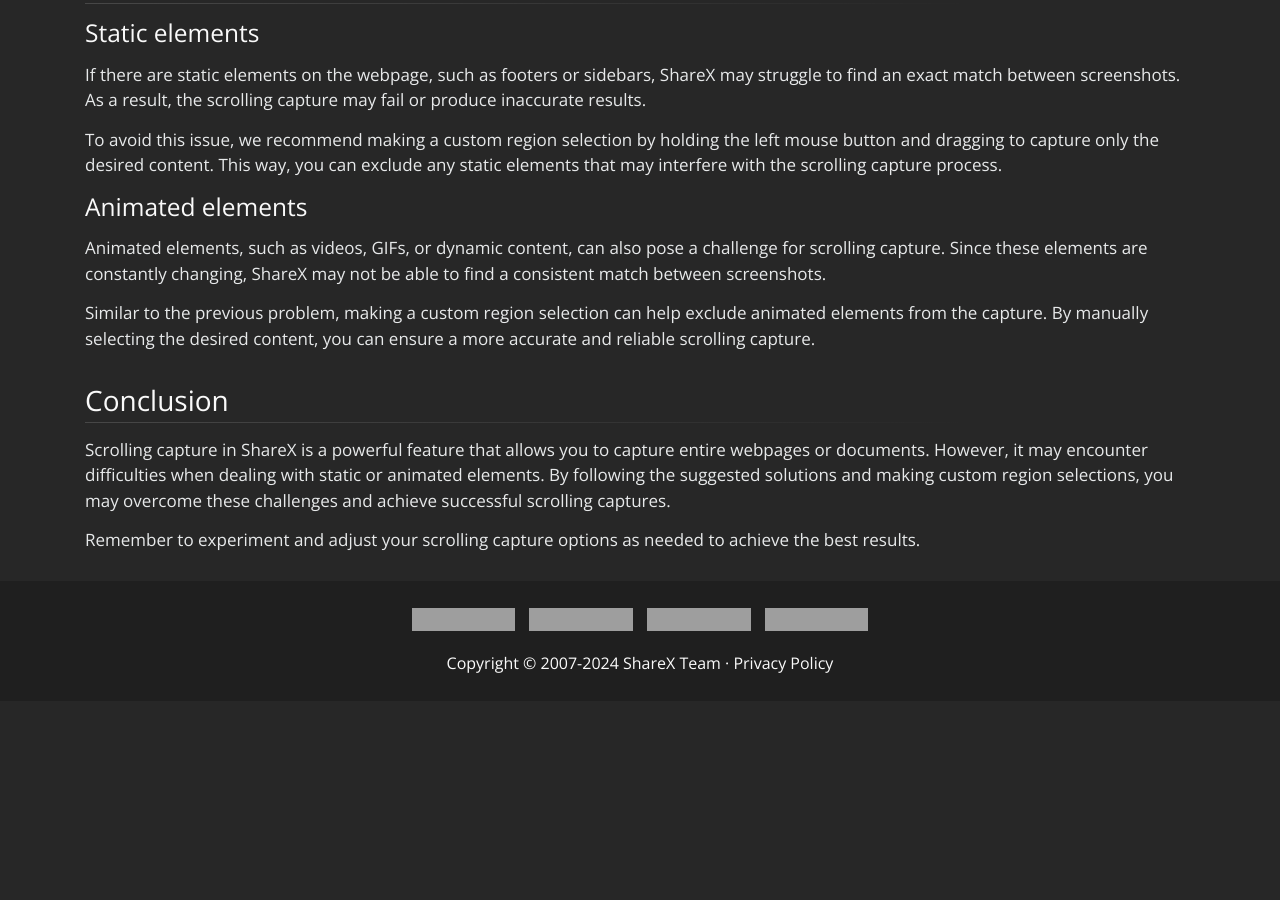
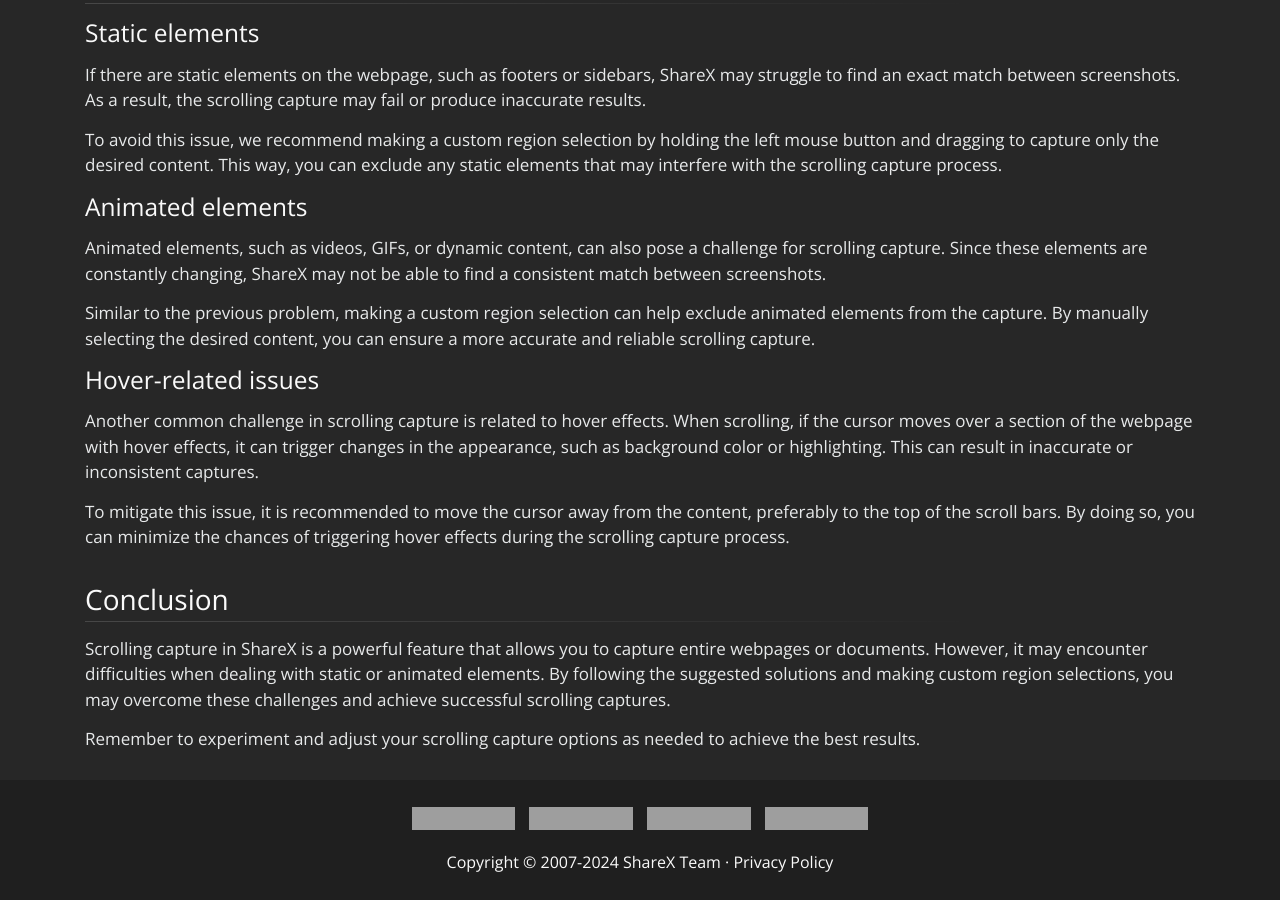
Before and after one commit to ShareX/sharex.github.io, a Jekyll site: the page built from docs/scrolling-screenshot.md, in a window 1280 px wide and 900 px high, scrolled down 722 px, cut to the strip 0-900 px from the top of the window. Built offline with Jekyll 4.4.1, drawn with Linux system fonts in a browser that asks for light colours; before the commit the page ends 1423 px from its top, so only the background shows below that; grey boxes are pictures that could not be loaded.

Commit message:
Update scrolling-screenshot.md

```diff
--- a/docs/scrolling-screenshot.md
+++ b/docs/scrolling-screenshot.md
@@ -28,6 +28,12 @@
 
 Similar to the previous problem, making a custom region selection can help exclude animated elements from the capture. By manually selecting the desired content, you can ensure a more accurate and reliable scrolling capture.
 
+### Hover-related issues
+
+Another common challenge in scrolling capture is related to hover effects. When scrolling, if the cursor moves over a section of the webpage with hover effects, it can trigger changes in the appearance, such as background color or highlighting. This can result in inaccurate or inconsistent captures.
+
+To mitigate this issue, it is recommended to move the cursor away from the content, preferably to the top of the scroll bars. By doing so, you can minimize the chances of triggering hover effects during the scrolling capture process.
+
 ## Conclusion
 
 Scrolling capture in ShareX is a powerful feature that allows you to capture entire webpages or documents. However, it may encounter difficulties when dealing with static or animated elements. By following the suggested solutions and making custom region selections, you may overcome these challenges and achieve successful scrolling captures.
```
